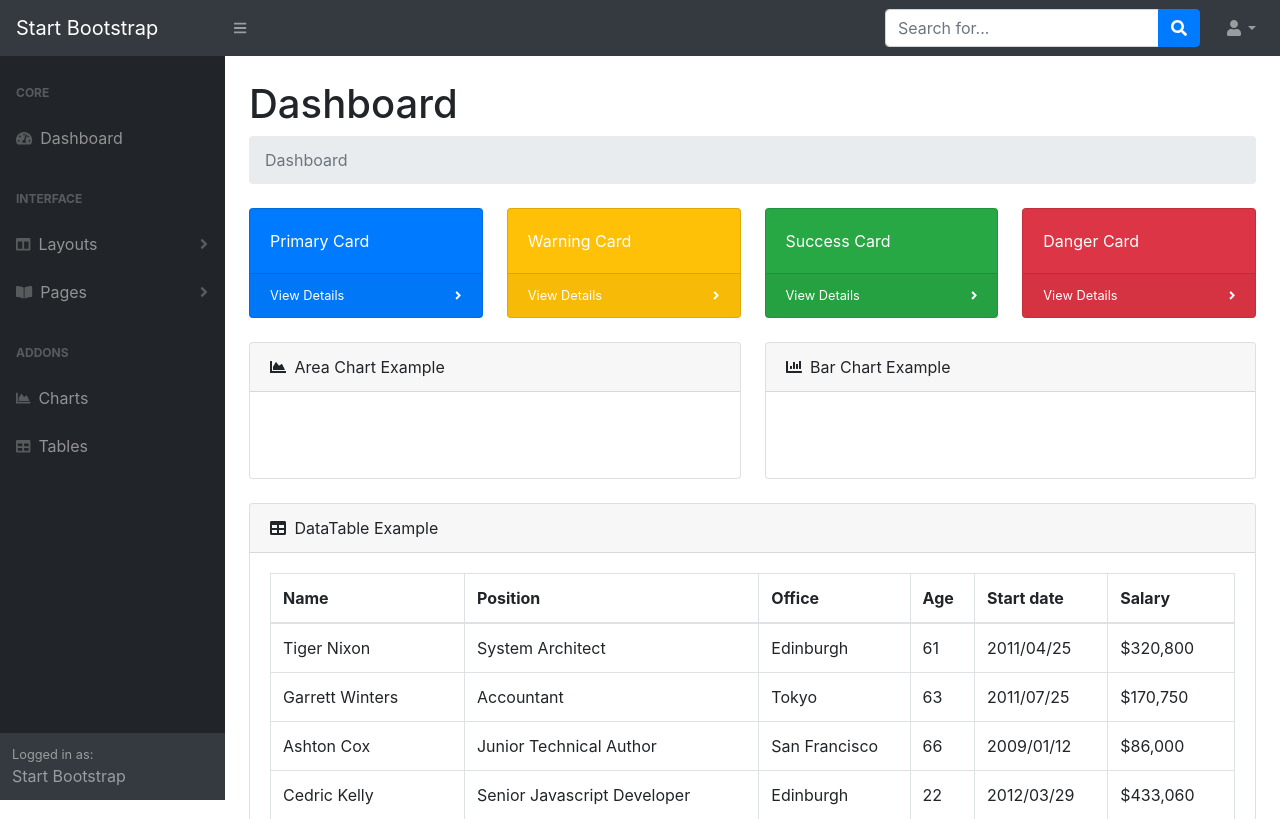
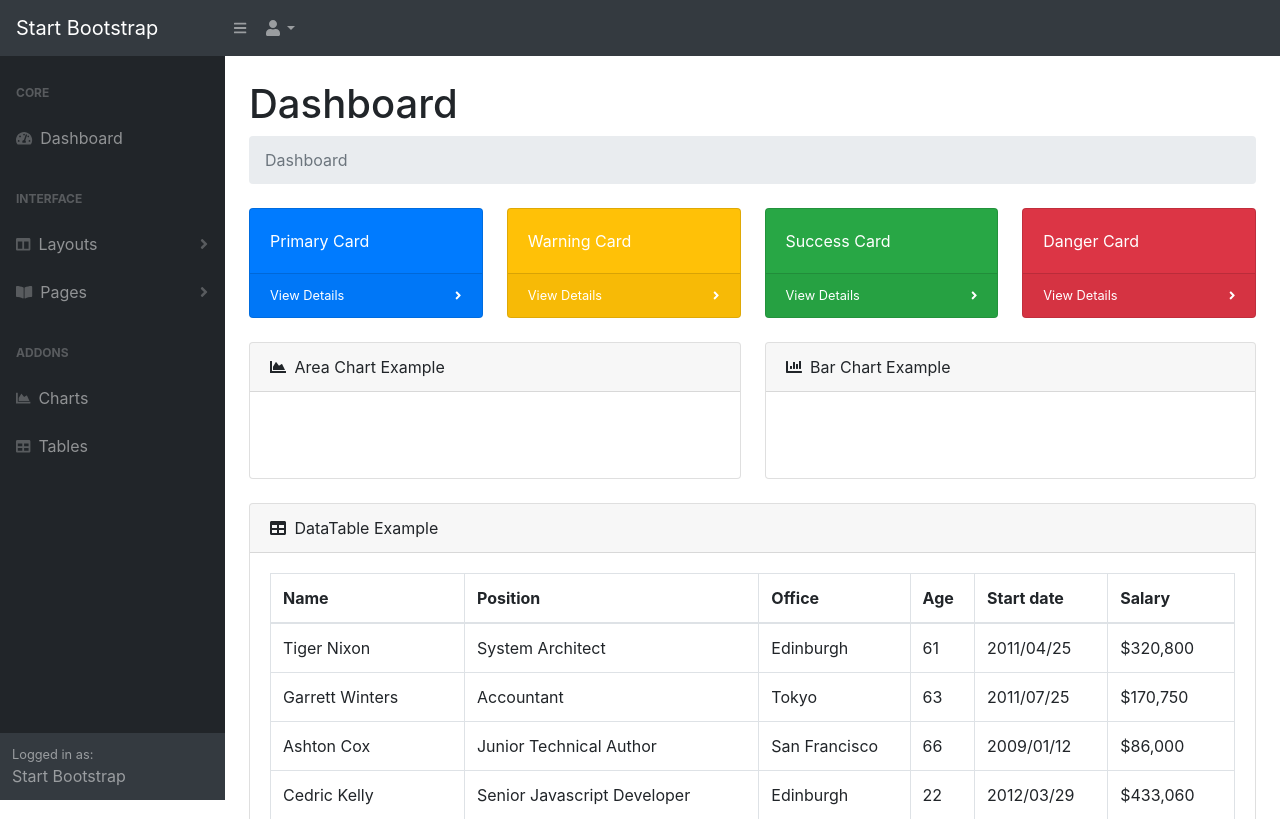
Before and after one commit to NobleAscent/AgrifoodIT, a Django app: page / in a window 1280 px wide. Shown: the top 819 px of the page. Run offline with Django 3.2, Linux system fonts and the light colour scheme; some libraries are stand-ins or nearby versions.

Commit message:
Removed SearchBar. Partially fixes #3.

```diff
--- a/templates/main_template.html
+++ b/templates/main_template.html
@@ -16,16 +16,6 @@
         <nav class="sb-topnav navbar navbar-expand navbar-dark bg-dark">
             <a class="navbar-brand" href="main_template.html">Start Bootstrap</a>
             <button class="btn btn-link btn-sm order-1 order-lg-0" id="sidebarToggle" href="#"><i class="fas fa-bars"></i></button>
-            <!-- Navbar Search-->
-            <form class="d-none d-md-inline-block form-inline ml-auto mr-0 mr-md-3 my-2 my-md-0">
-                <div class="input-group">
-                    <input class="form-control" type="text" placeholder="Search for..." aria-label="Search" aria-describedby="basic-addon2" />
-                    <div class="input-group-append">
-                        <button class="btn btn-primary" type="button"><i class="fas fa-search"></i></button>
-                    </div>
-                </div>
-            </form>
-            <!-- Navbar-->
             <ul class="navbar-nav ml-auto ml-md-0">
                 <li class="nav-item dropdown">
                     <a class="nav-link dropdown-toggle" id="userDropdown" href="#" role="button" data-toggle="dropdown" aria-haspopup="true" aria-expanded="false"><i class="fas fa-user fa-fw"></i></a>
```
